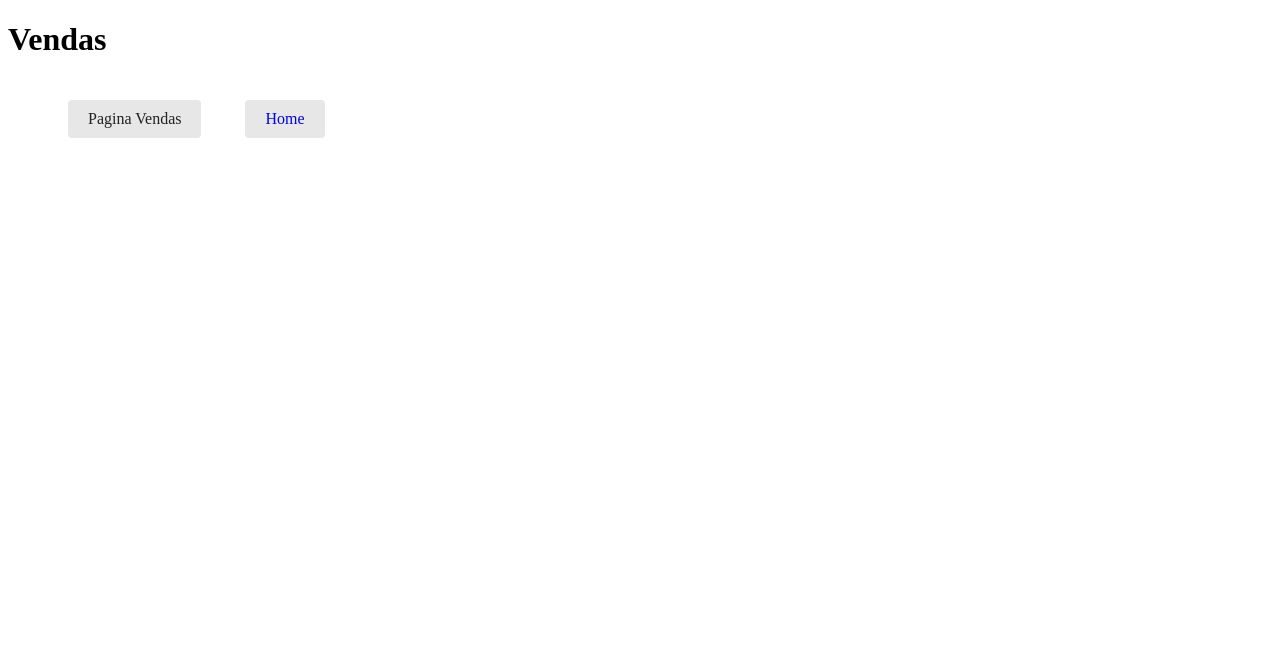
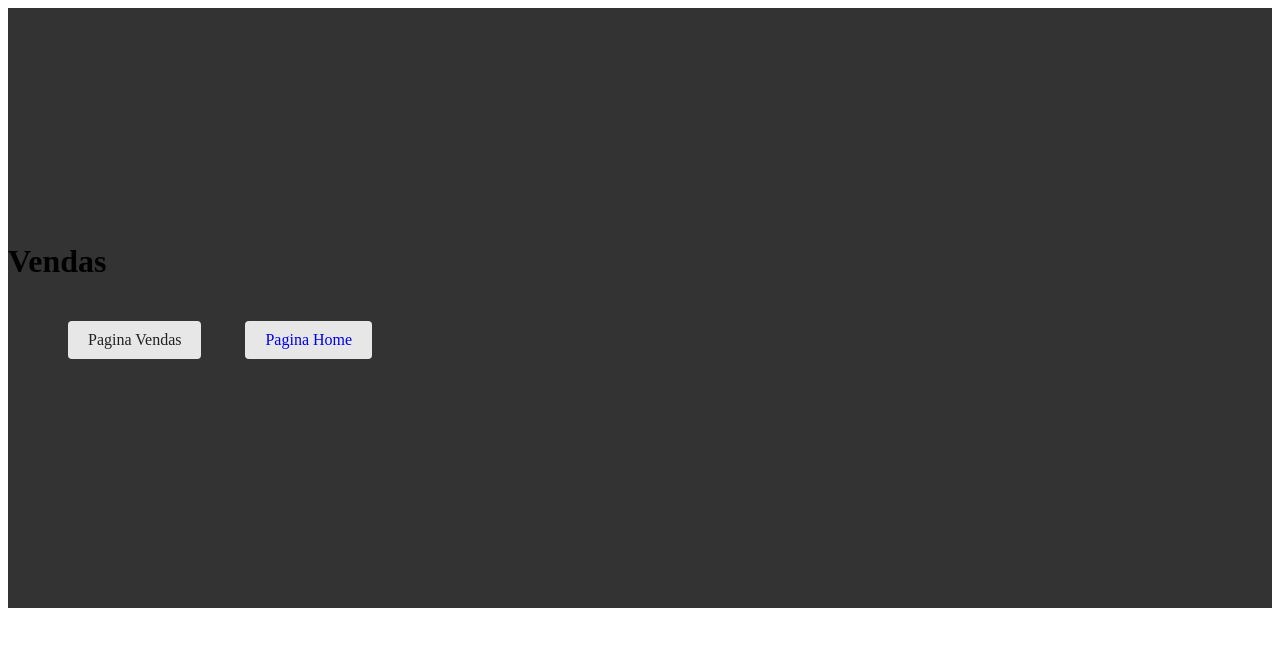
Before and after one commit to adrianodecastro2020/aulagithub, a plain HTML site: page vendas.html in a window 1280 px wide. Drawn offline with Linux system fonts and the light colour scheme.

Commit message:
Modificado pagina vendas

```diff
--- a/vendas.html
+++ b/vendas.html
@@ -7,10 +7,12 @@
   <title>Vendas</title>
 </head>
 <body>
-  <h1>Vendas</h1>
-  <ul>
-    <li>Pagina Vendas</li>
-    <li><a href="index.html">Home</a></li>
-  </ul>
+  <div class="container">
+    <h1>Vendas</h1>
+    <ul>
+      <li>Pagina Vendas</li>
+      <li><a href="index.html">Pagina Home</a></li>
+    </ul>
+  </div>
 </body>
 </html>
```
